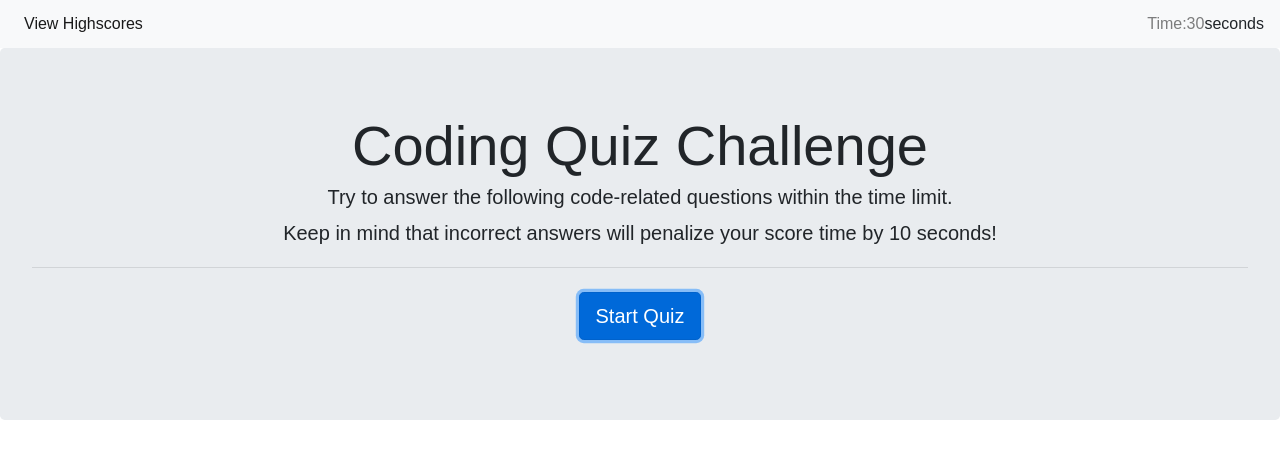
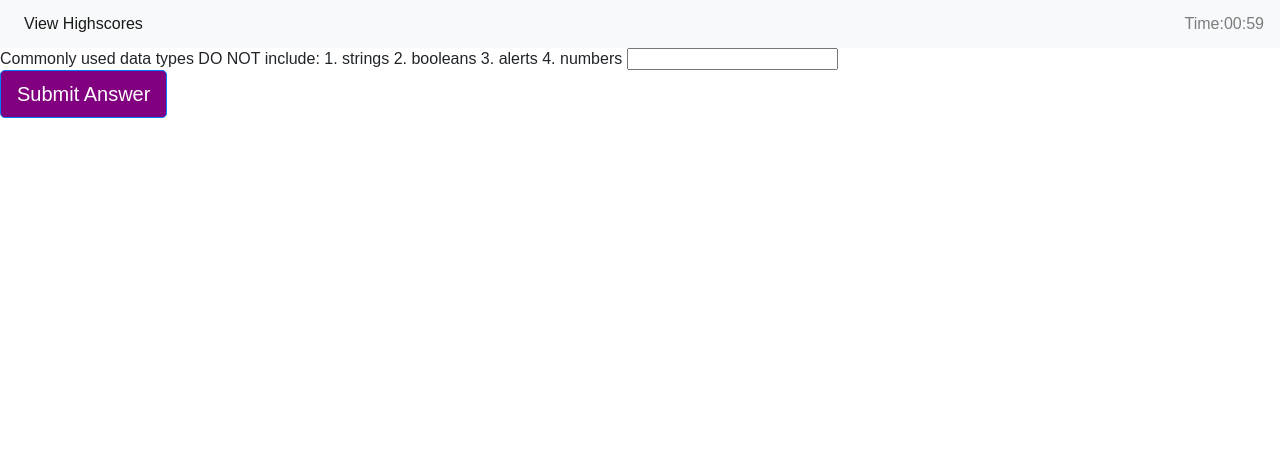
Before and after one commit to downerdm/code-quiz, a plain HTML site: page index.html in a window 1280 px wide. Both pictures are taken after a click on the button "Start Quiz". Drawn offline with nearby package versions, Linux system fonts and the light colour scheme.

Commit message:
Code update

```diff
--- a/assets/css/style.css
+++ b/assets/css/style.css
@@ -14,3 +14,12 @@ body {
     align-items: center;
     justify-content: center;
 }
+
+div.hidden_div {
+    visibility: hidden;
+    display: none;
+}
+
+div.shown_div {
+    visibility: visible;
+}
--- a/index.html
+++ b/index.html
@@ -20,12 +20,12 @@
             <span id="timerDisplay" class="navbar-text">
             Time:
             </span>
-            <span id="count" class="navbar-text">30</span>  seconds
+            <span id="count" class="navbar-text">30</span>
         </div>
     </nav>
 
     <!-- Intro screen with "Start Quiz" button -->
-    <div class="jumbotron text-center">
+    <div id="jumboTron" class="jumbotron text-center shown_div">
         <h1 class="display-4">Coding Quiz Challenge</h1>
             <p class="lead">Try to answer the following code-related questions within the time limit.</p>
             <p class="lead">Keep in mind that incorrect answers will penalize your score time by 10 seconds!</p>
@@ -35,6 +35,28 @@
             </p>
     </div>
 
+    <div id="questions" class="hidden_div">
+        <span id="questionText"></span>
+        <span id="answerList">answer</span>
+        <input type="text" id="questionAnswer" />
+        <p class="lead">
+            <a id="answerQuestion" class="btn btn-primary btn-lg custom-button" href="#" role="button">Submit Answer</a>
+        </p>
+        <span id="successMessage"></span>
+    </div>
+
+    <div id="quizComplete" class="hidden_div">
+        <span>Quiz Complete</span>
+        <br />
+        <span>Your score is: </span><span id="score"></span>
+        <br />
+        <span>Enter your initials here: </span> <input type="text" id="initials" />
+        <br />
+        <a id="saveScore" class="btn btn-primary btn-lg custom-button" href="#" role="button">Save Score</a>
+        <div id="scoreList"></div>
+    </div>
+
+
      <script src="script.js"></script>
 </body>
 </html>
--- a/script.js
+++ b/script.js
@@ -1,50 +1,129 @@
 var startBtn = document.querySelector('#startClock');
+var timerEl  = document.querySelector('#count');
+var _questionId = 0
+var _seconds = 0
 
-startBtn.click(function(){
+function removeShowHide(divId) {
+    var class_name_list = document.getElementById(divId).className
+
+    class_name_list = class_name_list.replace("shown_div", "")
+    class_name_list = class_name_list.replace("hidden_div", "")
+
+    document.getElementById(divId).className = class_name_list
+}
+function showDiv(divId) {
+    removeShowHide(divId)
+    document.getElementById(divId).className += "shown_div"
+}
+
+function hideDiv(divId) {
+    removeShowHide(divId)
+    document.getElementById(divId).className += "hidden_div"
+}
+
+function loadNextQuestion(successMessage) {
+
+    if (_questionId <= questionPool.length - 1) {
+        currentQuestion = questionPool[_questionId]
+
+        document.getElementById("questionText").innerHTML = currentQuestion.question
+        document.getElementById("answerList").innerHTML = currentQuestion.possibleAnswers
+        document.getElementById("successMessage").innerHTML = successMessage
+    } else {
+        score = _seconds
+        hideDiv("questions")
+        showDiv("quizComplete")
+        document.getElementById("score").innerHTML = score.toString()
+
+        //score_list = localStorage.getItem("score_list")
+
+        //if (score_list == null) {
+        //    document.getElementById("scoreList").innerHTML = scoreListHtml
+        //} else {
+        //    scoreListHtml = ""
+            //for each score in score_list {
+            //    scoreListHtml + scoreListHtml + "<br />"
+            //}
+        //    document.getElementById("scoreList").innerHTML = scoreListHtml
+        //}
+    }
+}
+
+saveScore.onclick = function() {
+
+    //score_list = localStorage.getItem("score_list")
+
+    //if (score_list == null) {
+    //    score_list = []
+    //} else {
+    //    score_list = JSON.parse(score_list)
+    //}
+
+    //score_message = document.getElementById("initials").value + " " + document.getElementById("score").innerHTML
+
+    //score_list.push(score_message)
+
+    //localStorage.setItem("score_list", JSON.stringify(score_list))
+
+}
+
+
+answerQuestion.onclick = function() {
+    userAnswer = document.getElementById("questionAnswer").value
+    correctAnswer = questionPool[_questionId]["correctAnswer"]
+
+    _questionId++
+
+    if (userAnswer.toString().trim() == correctAnswer.toString().trim()) {
+        successMessage = "You are correct"
+    } else {
+        successMessage = "The answer is incorrect!!!"
+        _seconds = _seconds - 10
+
+    }
+
+    loadNextQuestion(successMessage)
+}
+
+startBtn.onclick = function(){
+    showDiv("questions")
+    hideDiv("jumboTron")
+
     console.log('timer starts')
-    var seconds = 30;
+    _seconds = 60;
+
+    questionId = 0
+    loadNextQuestion("")
+
     var timer = setInterval(function(){
-        document.getElementById('startClock').innerHTML='00:'+sec;
-        seconds--;
-        if (seconds < 0) {
+        timerEl.innerHTML='00:'+_seconds;
+        _seconds--;
+        if (_seconds < 0) {
             clearInterval(timer);
             alert("Time is up!")
         }
-    }, 1000);
+    }, 1000)
 }
 
-/*
-document.getElementById('incorrect').addEventListener('click', function() {
-    seconds -= 10;
-    document.getElementById('timerDisplay').innerHTML='00:'+sec;
-});
-startTimer();
-}
-}
-*/
-
-var questionPool = [
+const questionPool = [
     {
          question: "Commonly used data types DO NOT include:",
-    possibleAnswers: ["1. strings", "2. booleans", "3. alerts", "4. numbers"],
-    correctAnswer: "3. alerts"
+         possibleAnswers: "1. strings 2. booleans 3. alerts 4. numbers",
+         correctAnswer: 3
       },
        {
          question: "The condition in an if/else statement is enclosed within _____.",
-    possibleAnswers: ["1. quotes", "2. curly brackets", "3. parentheses", "4. square brackets"],
-    correctAnswer: "3. parentheses"
+         possibleAnswers: "1. quotes 2. curly brackets 3. parentheses4. square brackets",
+         correctAnswer: 3
        },
        {
          question: "Arrays in JavaScript can be used to store _____.",
-    possibleAnswers: ["1. numbers and strings", "2. other arrays", "3. booleans", "4. all of the above"],
-    correctAnswer: "4. all of the above"
+         possibleAnswers: "1. numbers and strings 2. other arrays 3. booleans 4. all of the above",
+         correctAnswer: 4
        },
        {
         question: "String values must be enclosed within _____ when being assigned to variables.",
-    possibleAnswers: ["1. commas", "2. curly brackets", "3. quotes", "4. parentheses"],
-    correctAnswer: "3. quotes"
+        possibleAnswers: "1. commas 2. curly brackets 3. quotes 4. parentheses",
+        correctAnswer: 5
       }
     ]
-
-function showQuestions(questionPool)
-while (questionPool.length >0)
```
Lines whose indentation alone changed are shown as unchanged.
